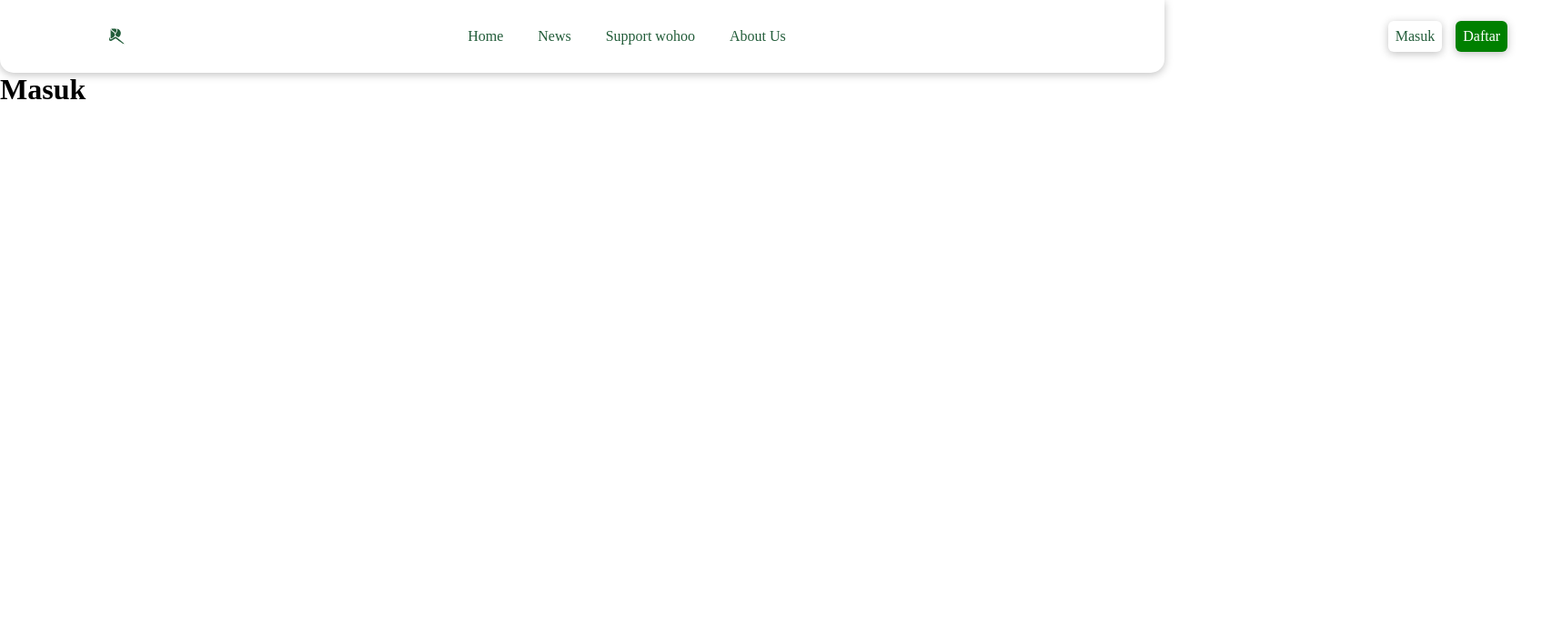
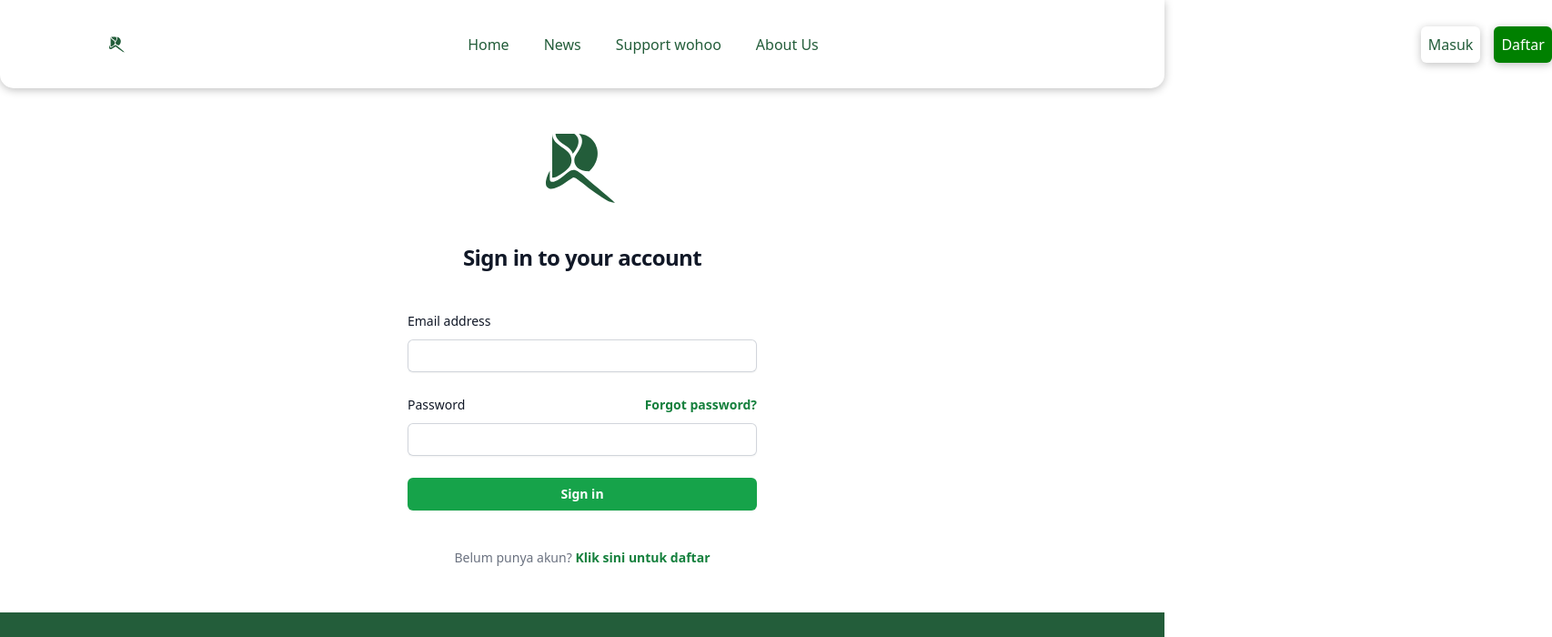
Before and after one commit to roqib3/latihan_arjuna, a React (Vite) app: page /masuk in a window 1280 px wide. Shown: the top 700 px of the page at 91% size, 1706 px wide, since content can reach past the window. Built offline with nearby package versions, Linux system fonts and the light colour scheme.

Commit message:
tailwind added
masuk page complete

```diff
--- a/package.json
+++ b/package.json
@@ -1 +1 @@
-{"name":"react","version":"1.0.0","description":"React example starter project","keywords":["react","starter"],"main":"src/index.jsx","dependencies":{"react":"18.0.0","react-dom":"18.0.0","react-router-dom":"^6.23.1"},"devDependencies":{"@babel/runtime":"7.13.8","@types/react":"^18.0.28","@types/react-dom":"^18.0.11","@vitejs/plugin-react":"^3.1.0","typescript":"^4.9.3","vite":"^4.2.0"},"scripts":{"dev":"vite","build":"tsc && vite build","preview":"vite preview"},"browserslist":[">0.2%","not dead","not ie <= 11","not op_mini all"]}
+{"name":"react","version":"1.0.0","description":"React example starter project","keywords":["react","starter"],"main":"src/index.jsx","dependencies":{"react":"18.0.0","react-dom":"18.0.0","react-router-dom":"^6.23.1"},"devDependencies":{"@babel/runtime":"7.13.8","@types/react":"^18.0.28","@types/react-dom":"^18.0.11","@vitejs/plugin-react":"^3.1.0","autoprefixer":"^10.4.19","postcss":"^8.4.38","tailwindcss":"^3.4.3","typescript":"^4.9.3","vite":"^4.2.0"},"scripts":{"dev":"vite","build":"tsc && vite build","preview":"vite preview"},"browserslist":[">0.2%","not dead","not ie <= 11","not op_mini all"]}
--- /dev/null
+++ b/postcss.config.js
@@ -0,0 +1,6 @@
+module.exports = {
+  plugins: {
+    tailwindcss: {},
+    autoprefixer: {},
+  },
+}
--- a/src/MasukPage/Masuk.jsx
+++ b/src/MasukPage/Masuk.jsx
@@ -1,10 +1,80 @@
 import { NavbarGuest } from "../NavbarGuest/NavbarGuest";
-
+import { Footer } from "../Footer/Footer";
 const Masuk = () =>{
     return(
         <>
         <NavbarGuest />
-        <h1>Masuk</h1>
+        <div className="flex min-h-full flex-1 flex-col justify-center px-6 py-12 lg:px-8">
+          <div className="sm:mx-auto sm:w-480 sm:max-w-sm">
+            <img
+              className="mx-auto h-20 w-auto"
+              src="group-70.svg"
+            />
+            <h2 className="mt-10 text-center text-2xl font-bold leading-9 tracking-tight text-gray-900">
+              Sign in to your account
+            </h2>
+          </div>
+
+          <div className="mt-10 sm:mx-auto sm:w-full sm:max-w-sm">
+            <form className="space-y-6" action="#" method="POST">
+              <div>
+                <label htmlFor="email" className="block text-sm font-medium leading-6 text-gray-900">
+                  Email address
+                </label>
+                <div className="mt-2">
+                  <input
+                    id="email"
+                    name="email"
+                    type="email"
+                    autoComplete="email"
+                    required
+                    className="block w-full rounded-md border-0 py-1.5 text-gray-900 shadow-sm ring-1 ring-inset ring-gray-300 placeholder:text-gray-400 focus:ring-2 focus:ring-inset focus:ring-indigo-600 sm:text-sm sm:leading-6"
+                  />
+                </div>
+              </div>
+
+              <div>
+                <div className="flex items-center justify-between">
+                  <label htmlFor="password" className="block text-sm font-medium leading-6 text-gray-900">
+                    Password
+                  </label>
+                  <div className="text-sm">
+                    <a href="#" className="font-semibold text-green-700 hover:text-indigo-500">
+                      Forgot password?
+                    </a>
+                  </div>
+                </div>
+                <div className="mt-2">
+                  <input
+                    id="password"
+                    name="password"
+                    type="password"
+                    autoComplete="current-password"
+                    required
+                    className="block w-full rounded-md border-0 py-1.5 text-gray-900 shadow-sm ring-1 ring-inset ring-gray-300 placeholder:text-gray-400 focus:ring-2 focus:ring-inset focus:ring-indigo-600 sm:text-sm sm:leading-6"
+                  />
+                </div>
+              </div>
+
+              <div>
+                <button
+                  type="submit"
+                  className="flex w-full justify-center rounded-md bg-green-600 px-3 py-1.5 text-sm font-semibold leading-6 text-white shadow-sm hover:bg-green-500 focus-visible:outline focus-visible:outline-2 focus-visible:outline-offset-2 focus-visible:outline-indigo-600"
+                >
+                  Sign in
+                </button>
+              </div>
+            </form>
+
+            <p className="mt-10 text-center text-sm text-gray-500">
+              Belum punya akun?{' '}
+              <a href="#" className="font-semibold leading-6 text-green-700 hover:text-indigo-500">
+                Klik sini untuk daftar
+              </a>
+            </p>
+          </div>
+        </div>
+        <Footer className="footer-instance"></Footer>
         </>
     );
 };
--- a/src/styles.css
+++ b/src/styles.css
@@ -1,4 +1,6 @@
-
+@tailwind base;
+@tailwind components;
+@tailwind utilities;
 a,
 button,
 input,
--- /dev/null
+++ b/tailwind.config.js
@@ -0,0 +1,11 @@
+/** @type {import('tailwindcss').Config} */
+module.exports = {
+  content: [
+    "./index.html",
+    "./src/**/*.{js,ts,jsx,tsx}",
+  ],
+  theme: {
+    extend: {},
+  },
+  plugins: [],
+}
```
Also changed, not shown: 1 other file (tests, documents, lock files or other folders).
